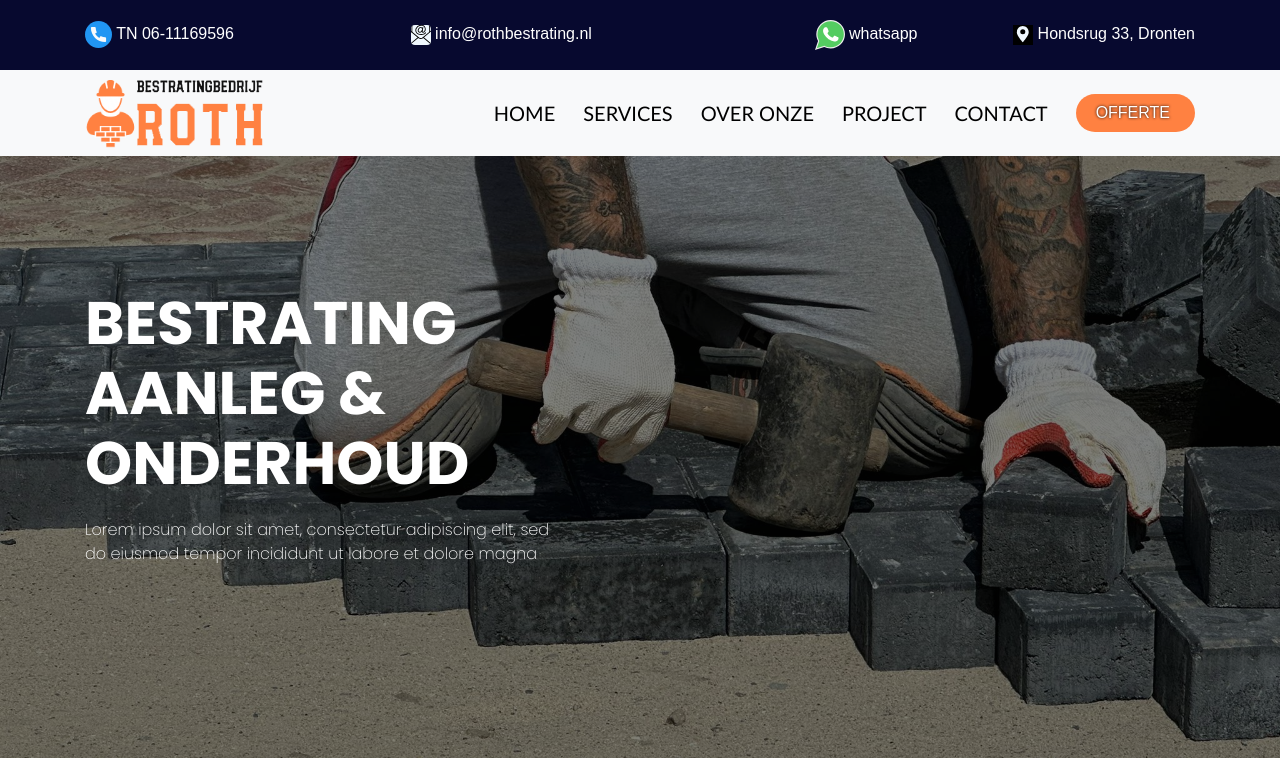
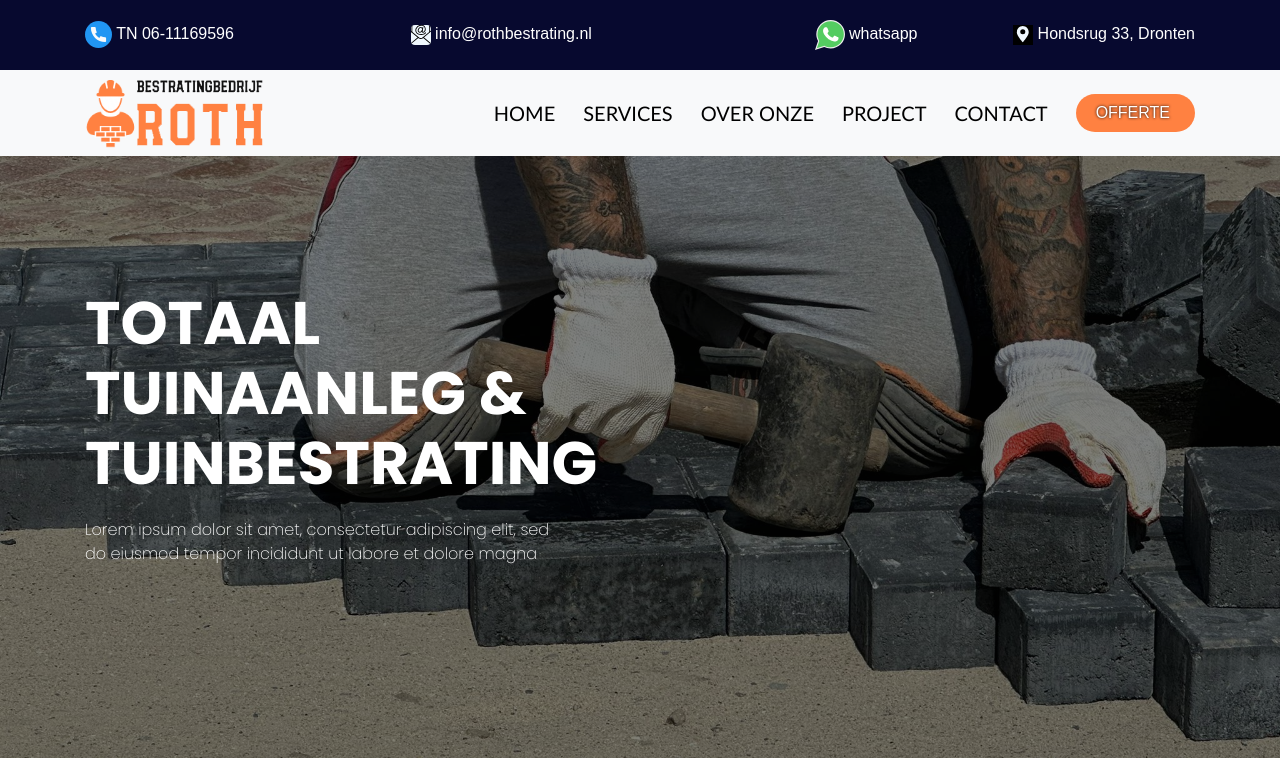
Before and after one commit to Nawaf1w3/Roth-Bestrating, a PHP site: page /tuinbestrating.php in a window 1280 px wide. Shown: the top 762 px of the page. Run offline with PHP 8.4, Linux system fonts and the light colour scheme.

Commit message:
tuin bestrating header

```diff
--- a/tuinbestrating.php
+++ b/tuinbestrating.php
@@ -11,9 +11,9 @@
                         <div class="row">
                            <div class="col-sm-12">
                               <div class="banner_taital_main">
-                                 <h1 class="banner_taital">BESTRATING
-                                    AANLEG &
-                                    ONDERHOUD</h1>
+                                 <h1 class="banner_taital">Totaal Tuinaanleg
+                                    &
+                                    Tuinbestrating</h1>
                                  <p class="banner_text">Lorem ipsum dolor sit amet, consectetur adipiscing elit, sed do eiusmod tempor incididunt ut labore et dolore magna </p>
                               </div>
                            </div>
```
